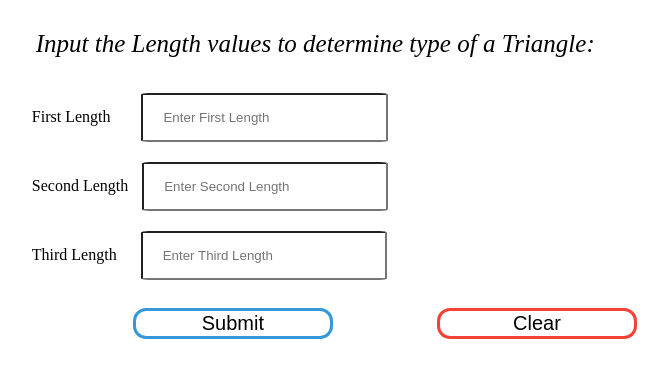
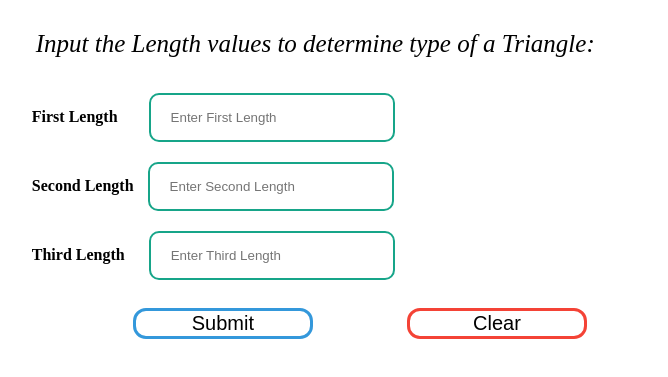
Before and after one commit to Antavio/Triangle-Tracker, a plain HTML site: page index.html in a window 1280 px wide. Shown: the part 81-458 px from the top of the page, without its empty margins (229-897 px from the left). Drawn offline with Linux system fonts and the light colour scheme.

Commit message:
Rectified some of the functions in js.

```diff
--- a/css/styles.css
+++ b/css/styles.css
@@ -4,17 +4,18 @@ h2 {
   font-weight: bold;
   font-size: 40px;
 }
+
 p {
   margin-left: 4px;
   font-size: 25px;
   font-style: oblique;
 }
-
-input[type = text], select {
+input[type = text] {
   width: 20%;
   padding: 15px 20px;
   margin: 10px;
-  border-radius: 3%;
+  border: 2px solid #17A589;
+  border-radius: 10px;
   -webkit-transition: width 0.5s ease-in-out;
   transition: width 0.4s ease-in-out;
 }
@@ -39,7 +40,7 @@ input[type = text]:focus {
   display: inline-grid;
   margin-left: 10%;
   border-radius: 13px;
-  width: 200px;
+  width: 180px;
 }
 #check {
   background-color: white;
@@ -53,7 +54,7 @@ input[type = text]:focus {
 #clear {
   background-color: white;
   border: 3px solid #F44336;
-  margin-left: 100px;
+  margin-left: 90px;
 }
 
 #clear:hover {
--- a/index.html
+++ b/index.html
@@ -10,11 +10,11 @@
   <h2>Triangle Tracker</h2>
   <form id = "inputForm">
     <p>Input the Length values to determine type of a Triangle:</p>
-    <label for="Length-one">First Length</label>
+    <label for="Length-one"><strong>First Length</strong></label>
     <input type="text" id="Length-one" placeholder="Enter First Length"><br>
-    <label for="Length-two">Second Length</label>
+    <label for="Length-two"><strong>Second Length</strong></label>
     <input type="text" id="Length-two" placeholder="Enter Second Length"><br>
-    <label for="Length-three">Third Length</label>
+    <label for="Length-three"><strong>Third Length</strong></label>
     <input type="text" id="Length-three" placeholder="Enter Third Length"><br><br>
     <button type="button" name="Check" class="button" id="check" onclick="tracker()">Submit</button>
     <button type="button" name="Clear" class="button" id="clear" onclick="clearInput()">Clear</button>
--- a/js/scripts.js
+++ b/js/scripts.js
@@ -13,7 +13,7 @@ function tracker(){
       } else if ((storedArray[0] == storedArray[1]) || (storedArray[1] == storedArray[2]) || (storedArray[0] == storedArray[2])){
         alert("Isosceles Triangle");
       } else {
-        alert("Scalene");
+        alert("Scalene Triangle");
       }
     }
   } else {
```
